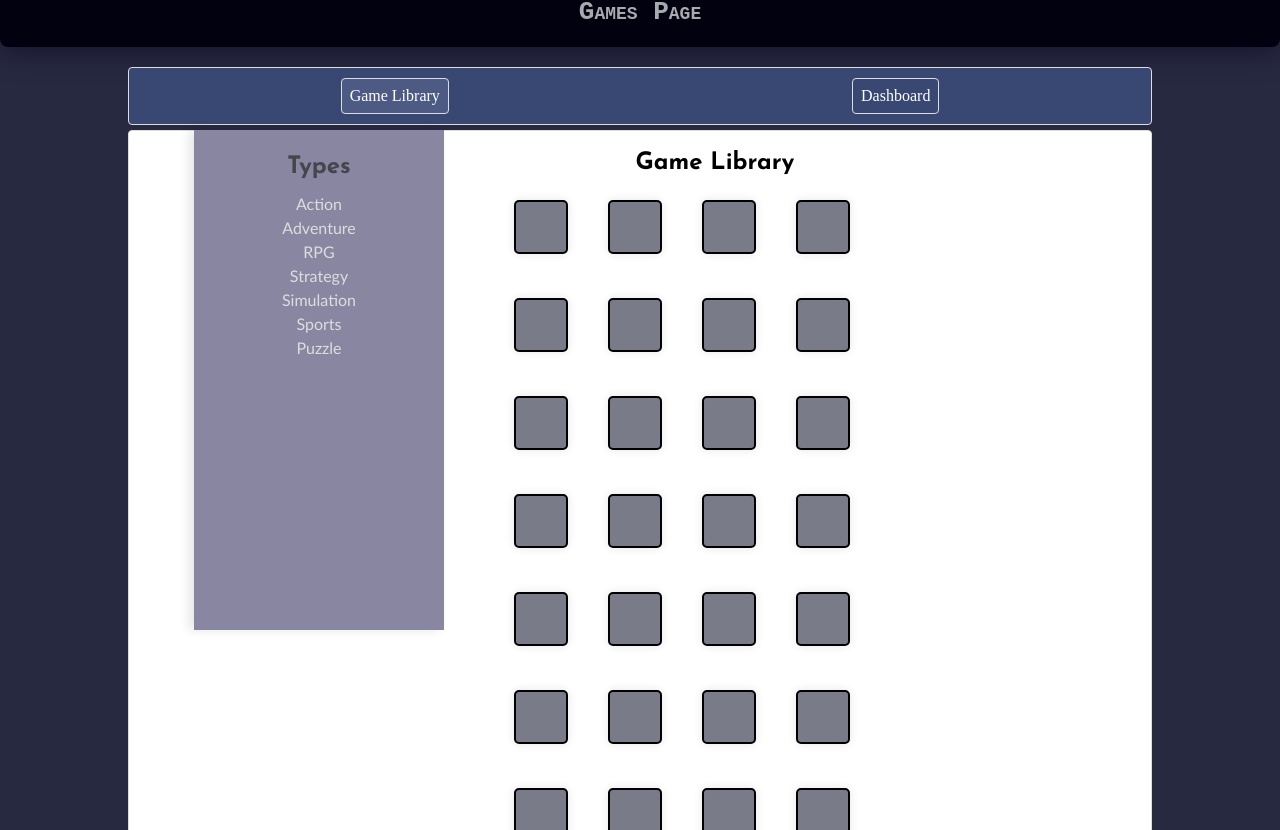
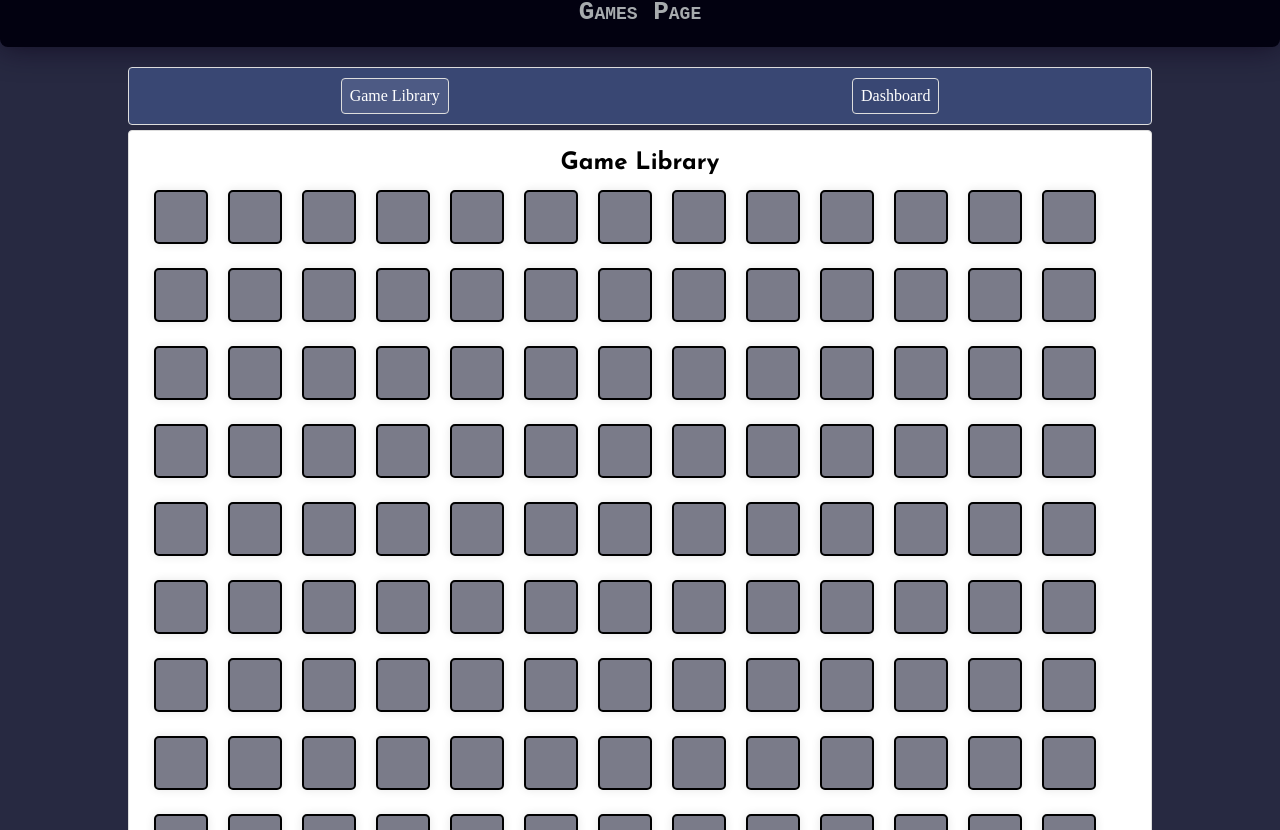
Before and after one commit to bryceberwald/Berz, a React (Create React App) app in the folder client/: page /games in a window 1280 px wide. Shown: the part 614-1444 px from the top of the page. Built offline with nearby package versions, Linux system fonts and the light colour scheme; a web font is replaced by a local one.

Commit message:
Deleted GamesNavBar for now and made some edits to the TabComponent.

```diff
--- a/client/src/components/GamesNavBar/GamesNavBar.css
+++ /dev/null
@@ -1,41 +0,0 @@
-/* RightSidebar.css */
-
-.games-navbar {
-    width: 250px;
-    margin-left: -300px;
-    margin-top: -50px;
-    height: 500px;
-    background-color: hsl(247, 13%, 58%);
-    overflow-y: auto; /* Enable vertical scrolling if content exceeds the height */
-    box-shadow: -5px 0 10px rgba(0, 0, 0, 0.1);
-    position: absolute;
-
-  }
-
-  .games-navbar h2 {
-    color: #45454c;
-    margin-top: 20px;
-  }
-
-  .games-navbar .options-list {
-    margin-top: 10px;
-  }
-
-  .games-navbar ul {
-    list-style: none;
-    padding: 0;
-  }
-
-  .games-navbar li {
-    margin-bottom: 5px;
-    cursor: pointer;
-    text-align: center;
-    font-family: 'Trebuchet MS', 'Lucida Sans Unicode', 'Lucida Grande', 'Lucida Sans', Arial, sans-serif;
-    color: #ddd;
-  }
-
-  .games-navbar li:hover {
-    background-color: #625870;
-  }
-
-  /* Add additional styling as needed */
--- a/client/src/components/GamesNavBar/GamesNavBar.js
+++ /dev/null
@@ -1,31 +0,0 @@
-import React from 'react';
-import './GamesNavBar.css'; // You can create a CSS file for styling
-
-const GamesNavBar = () => {
-
-  const options = [
-    'Action',
-    'Adventure',
-    'RPG',
-    'Strategy',
-    'Simulation',
-    'Sports',
-    'Puzzle',
-    // Add more options as needed
-  ];
-
-  return (
-    <div className="games-navbar">
-      <h2>Types</h2>
-      <div className="options-list">
-        <ul>
-          {options.map((option, index) => (
-            <li key={index}>{option}</li>
-          ))}
-        </ul>
-      </div>
-    </div>
-  );
-};
-
-export default GamesNavBar;
--- a/client/src/components/TabComponent/TabComponent.css
+++ b/client/src/components/TabComponent/TabComponent.css
@@ -39,11 +39,6 @@
     background-color: #fff;
 }
 
-.tab-container .tab-content .tab-content-1 {
-    margin-left: 150px;
-    margin-top: -200px;
-    padding: 200px;
-}
 .tab-container .tab-content h2, p {
     font-family: "Josefin Sans", sans-serif;
     text-align: center;
@@ -52,9 +47,10 @@
 
 .tab-container .tab-content .game-container {
     width: 50px;
-    margin: 20px;
     min-width: 50px;
     height: 50px;
+    min-height: 50px;
+    margin: 10px;
     border-radius: 5px;
     border: 2px solid #000000;
     background-color: #7a7b89;
--- a/client/src/components/TabComponent/TabComponent.js
+++ b/client/src/components/TabComponent/TabComponent.js
@@ -1,6 +1,5 @@
 import React, { useState } from 'react';
 import './TabComponent.css';
-import GamesNavBar from '../GamesNavBar/GamesNavBar';
 
 const TabComponent = () => {
   const [activeTab, setActiveTab] = useState('tab1');
@@ -31,8 +30,6 @@ const TabComponent = () => {
           <div className='tab-content-1'>
             <h2>Game Library</h2>
 
-            <GamesNavBar />
-
             {Array.from({ length: 500 }).map((_, index) => (
               <div key={index} className='game-container'></div>
             ))}
```
